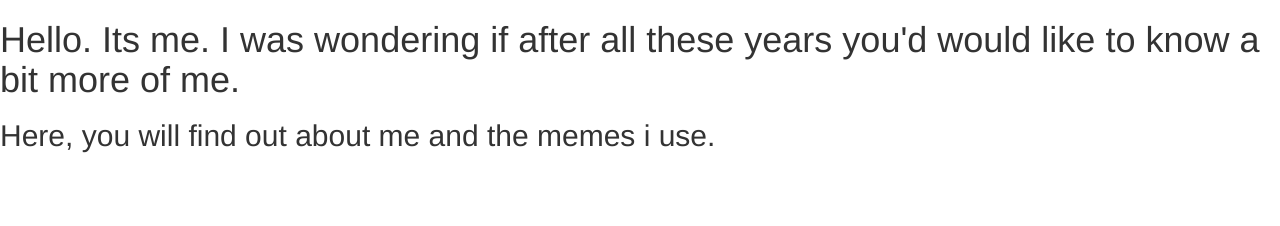
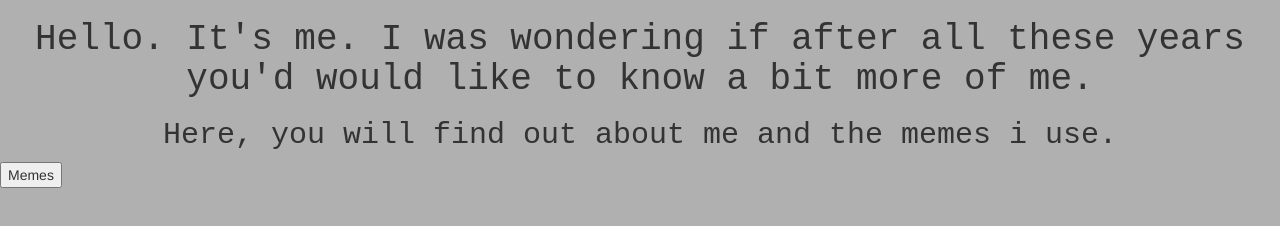
Before and after one commit to ILikeToast/iliketoast.github.io, a plain HTML site: page index.html in a window 1280 px wide. Drawn offline with nearby package versions, Linux system fonts and the light colour scheme.

Commit message:
commitment

```diff
--- a/colors.css
+++ b/colors.css
@@ -1,4 +1,17 @@
-h {
-    font-family: "Courier New", Courier, monospace;
+html,body {
+    background-color:#B0B0B0 ;
+}
+
+h1 {
+    font-family: monospace;
     font-size: 60 pt;
+    text-align:center;
 }
+h2 {
+    font-family: monospace;
+    font-size: 60 pt;
+    text-align:center;
+}
+.memes {
+    background-image:url('http://imgur.com/gallery/yNlQWRM') 10px 10px no-repeat
+}
--- a/index.html
+++ b/index.html
@@ -1,11 +1,13 @@
 <!DOCTYPE html>
 <html>
     <head><link rel="stylesheet" href="https://maxcdn.bootstrapcdn.com/bootstrap/3.3.6/css/bootstrap.min.css" integrity="sha384-1q8mTJOASx8j1Au+a5WDVnPi2lkFfwwEAa8hDDdjZlpLegxhjVME1fgjWPGmkzs7" crossorigin="anonymous">
-
+    <link rel="stylesheet" href="colors.css">
+    <link rel="stylesheet" href="colleges.html">
         <title></title>
     </head>
     <body>
-    <h1>Hello. Its me. I was wondering if after all these years you'd would like to know a bit more of me.</h1>
+    <h1>Hello. It's me. I was wondering if after all these years you'd would like to know a bit more of me.</h1>
     <h2>Here, you will find out about me and the memes i use.</h2>
+    <button id="memes">Memes</button>
     </body>
 </html>
```
